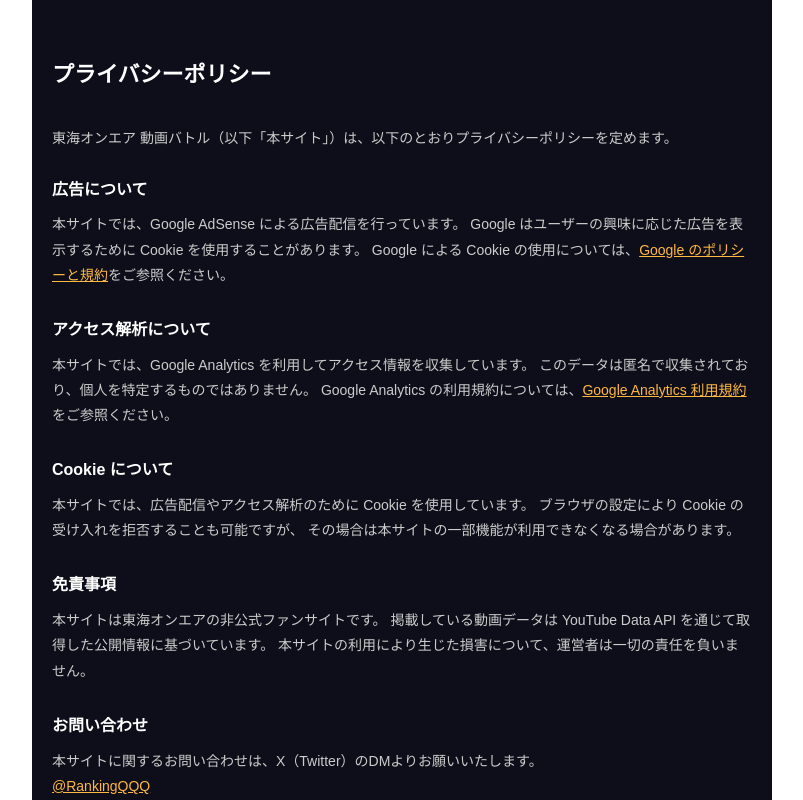
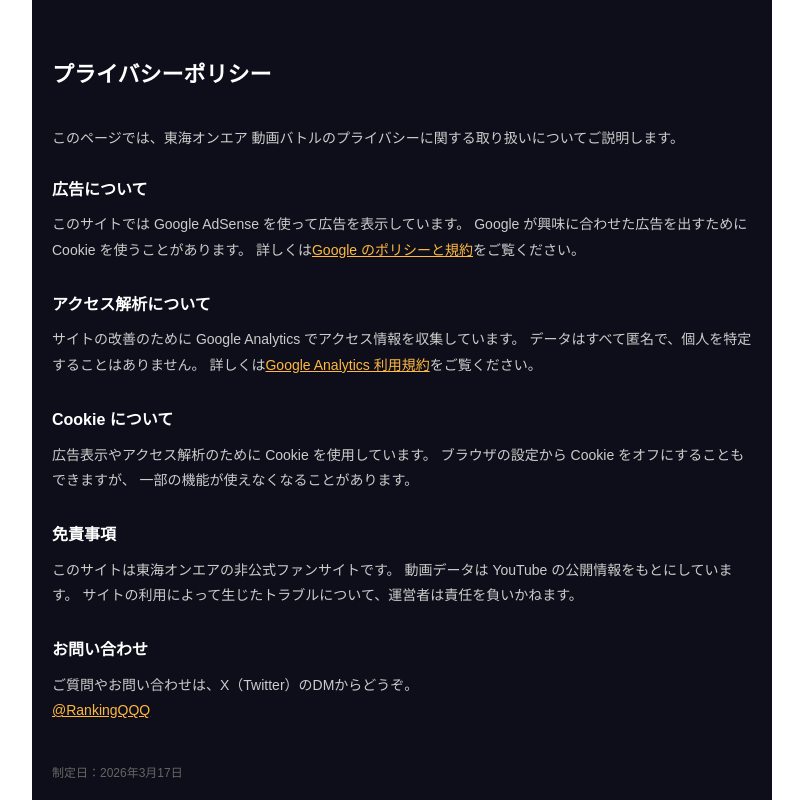
Before and after one commit to YRYK1985/tokai-battle, a Next.js app: page /privacy in a window 1280 px wide. Shown: the top 800 px of the page, without its empty margins (238-1041 px from the left). Built offline with nearby package versions, Linux system fonts and the light colour scheme.

Commit message:
add ads.txt, privacy policy, footer link

```diff
--- a/app/privacy/page.js
+++ b/app/privacy/page.js
@@ -17,43 +17,43 @@
       <h1 style={{ fontSize: '22px', fontWeight: 700, color: '#fff', marginBottom: '32px' }}>プライバシーポリシー</h1>
 
       <p style={{ marginBottom: '24px', fontSize: '14px' }}>
-        東海オンエア 動画バトル（以下「本サイト」）は、以下のとおりプライバシーポリシーを定めます。
+        このページでは、東海オンエア 動画バトルのプライバシーに関する取り扱いについてご説明します。
       </p>
 
       <Section title="広告について">
-        本サイトでは、Google AdSense による広告配信を行っています。
-        Google はユーザーの興味に応じた広告を表示するために Cookie を使用することがあります。
-        Google による Cookie の使用については、
+        このサイトでは Google AdSense を使って広告を表示しています。
+        Google が興味に合わせた広告を出すために Cookie を使うことがあります。
+        詳しくは
         <a href="https://policies.google.com/technologies/ads?hl=ja" target="_blank" rel="noopener noreferrer" style={{ color: '#ffb840' }}>
           Google のポリシーと規約
         </a>
-        をご参照ください。
+        をご覧ください。
       </Section>
 
       <Section title="アクセス解析について">
-        本サイトでは、Google Analytics を利用してアクセス情報を収集しています。
-        このデータは匿名で収集されており、個人を特定するものではありません。
-        Google Analytics の利用規約については、
+        サイトの改善のために Google Analytics でアクセス情報を収集しています。
+        データはすべて匿名で、個人を特定することはありません。
+        詳しくは
         <a href="https://marketingplatform.google.com/about/analytics/terms/jp/" target="_blank" rel="noopener noreferrer" style={{ color: '#ffb840' }}>
           Google Analytics 利用規約
         </a>
-        をご参照ください。
+        をご覧ください。
       </Section>
 
       <Section title="Cookie について">
-        本サイトでは、広告配信やアクセス解析のために Cookie を使用しています。
-        ブラウザの設定により Cookie の受け入れを拒否することも可能ですが、
-        その場合は本サイトの一部機能が利用できなくなる場合があります。
+        広告表示やアクセス解析のために Cookie を使用しています。
+        ブラウザの設定から Cookie をオフにすることもできますが、
+        一部の機能が使えなくなることがあります。
       </Section>
 
       <Section title="免責事項">
-        本サイトは東海オンエアの非公式ファンサイトです。
-        掲載している動画データは YouTube Data API を通じて取得した公開情報に基づいています。
-        本サイトの利用により生じた損害について、運営者は一切の責任を負いません。
+        このサイトは東海オンエアの非公式ファンサイトです。
+        動画データは YouTube の公開情報をもとにしています。
+        サイトの利用によって生じたトラブルについて、運営者は責任を負いかねます。
       </Section>
 
       <Section title="お問い合わせ">
-        本サイトに関するお問い合わせは、X（Twitter）のDMよりお願いいたします。
+        ご質問やお問い合わせは、X（Twitter）のDMからどうぞ。
         <br />
         <a href="https://x.com/RankingQQQ" target="_blank" rel="noopener noreferrer" style={{ color: '#ffb840' }}>
           @RankingQQQ
```
